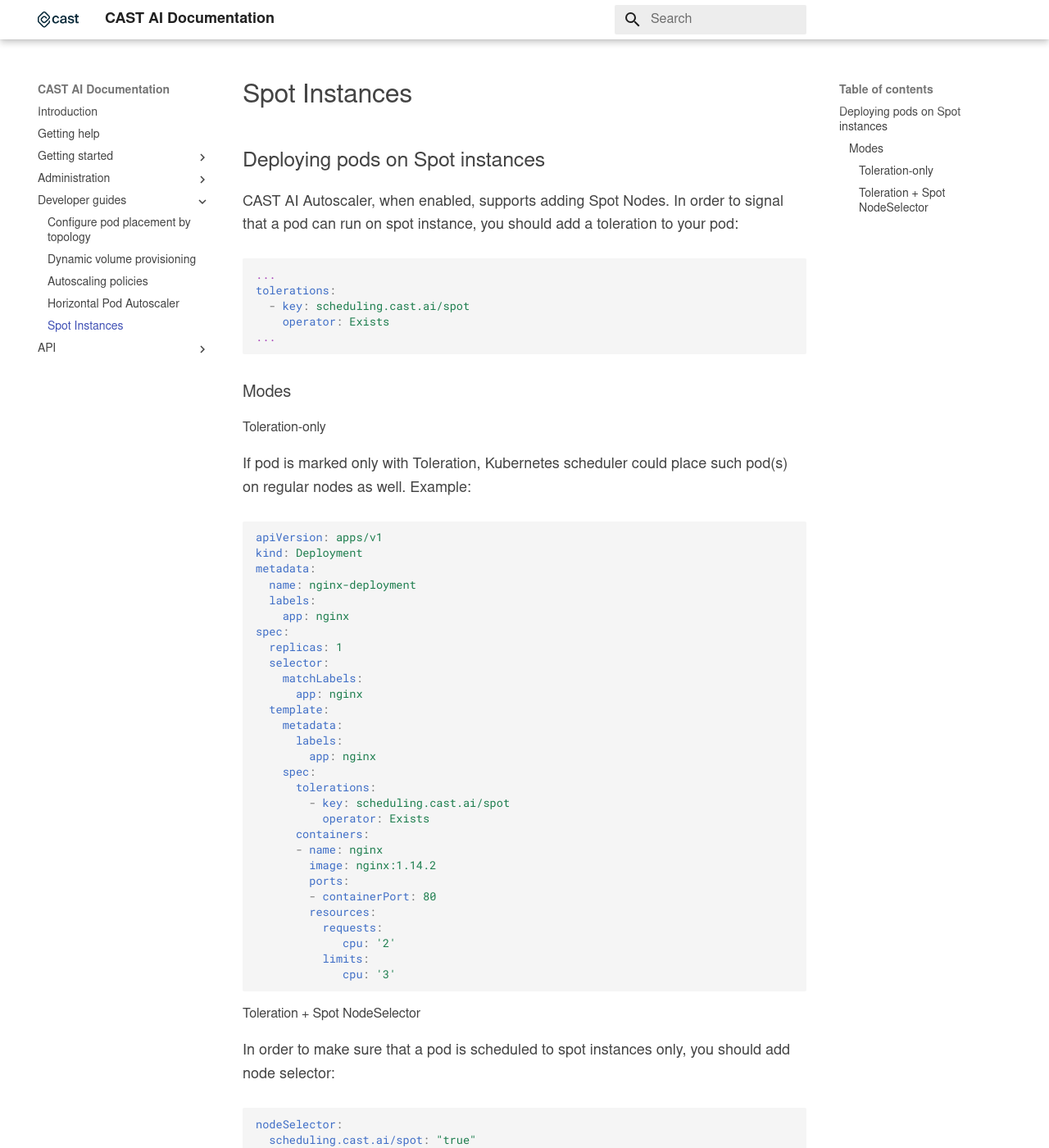
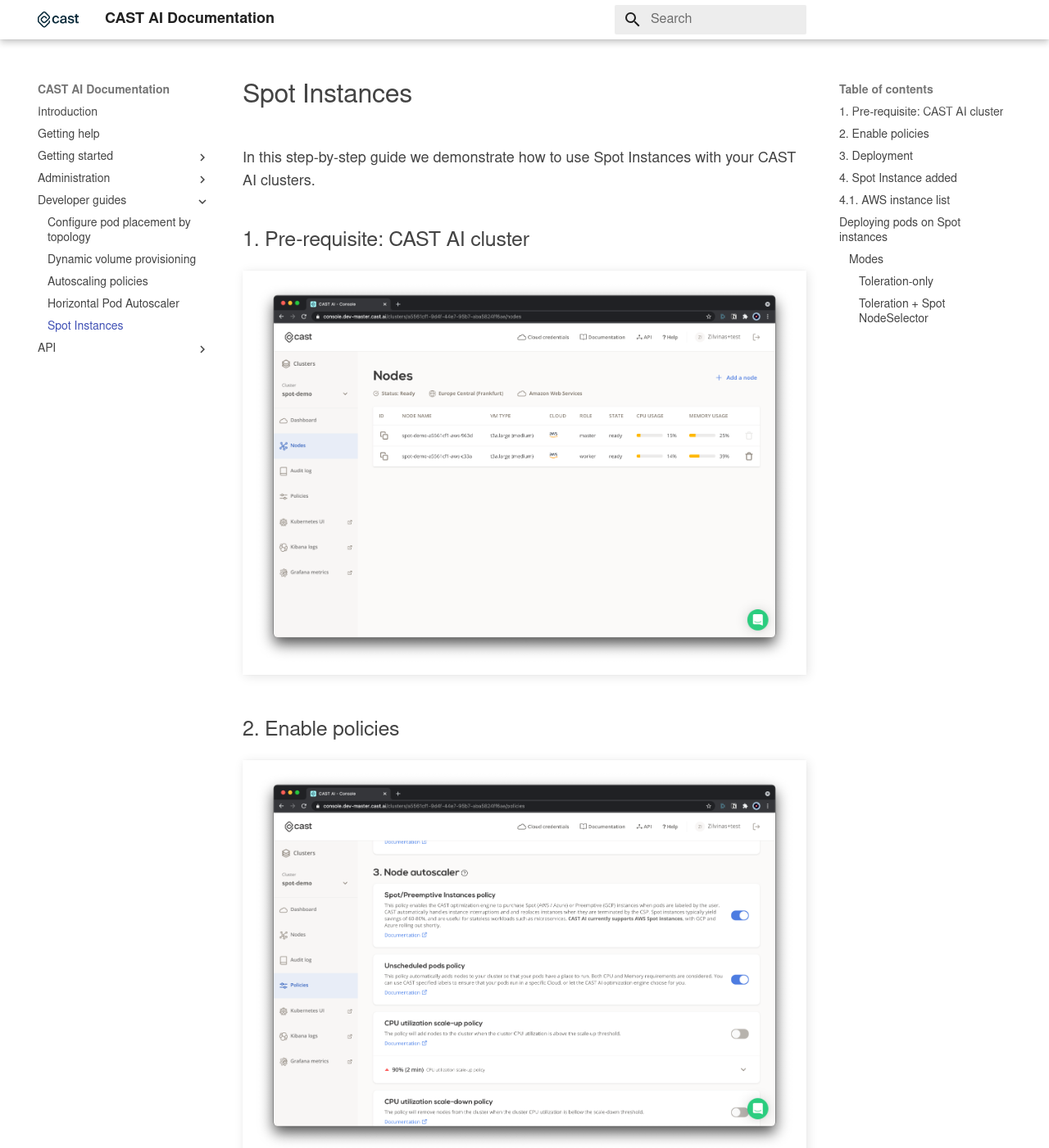
Before and after one commit to castai/docs, an MkDocs documentation site: the page built from docs/guides/node-autoscaler/spot-instances/spot.md, in a window 1280 px wide and 1400 px high. Shown: the whole window at 82% size. Built offline with MkDocs 1.6.1 and Material for MkDocs 9.7.7, drawn with Linux system fonts in a browser that asks for light colours; some web fonts are replaced; some of the changed text lies outside the part shown.

Commit message:
chore: make use of images

```diff
--- a/docs/guides/node-autoscaler/spot-instances/spot.md
+++ b/docs/guides/node-autoscaler/spot-instances/spot.md
@@ -1,9 +1,28 @@
 # Spot Instances
 
-<!---
-TODO: About
-TODO: Enable policy
--->
+In this step-by-step guide we demonstrate how to use Spot Instances with your CAST AI clusters.
+
+## 1. Pre-requisite: CAST AI cluster
+
+![](./010_demo_cluster.png)
+
+## 2. Enable policies
+
+![](./020_enable_policies.png)
+
+## 3. Deployment
+
+![](./030_deployment_in_lens.png)
+
+## 4. Spot Instance added
+
+![](./040_spot_instance_added.png)
+
+
+## 4.1. AWS instance list
+
+![](./050_aws_node_list.png)
+
 
 ## Deploying pods on Spot instances
 
```
